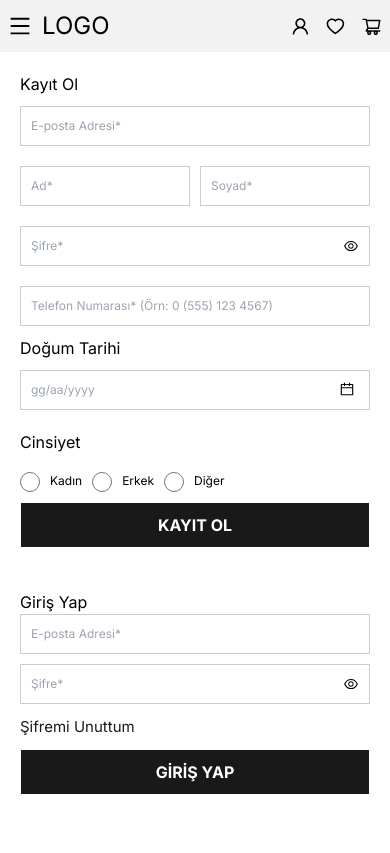
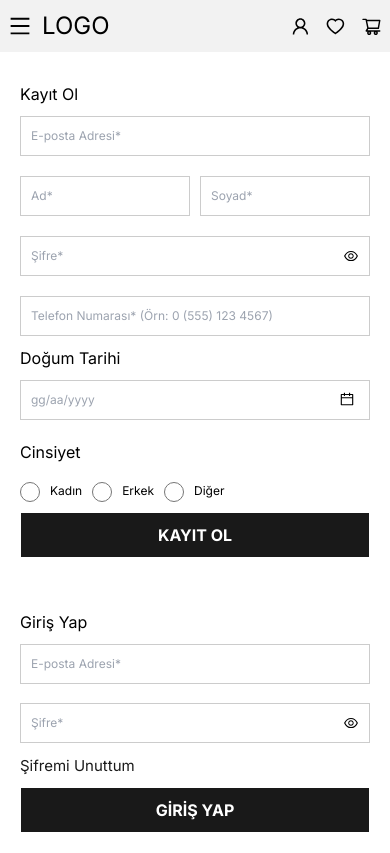
Before and after one commit to mrvozturk/DigitalEmporium, a Next.js app: page /auth in a window 390 px wide. Built offline with nearby package versions, Linux system fonts and the light colour scheme.

Commit message:
The requirement for the phone number to be 11 digits has been introduced, and header margins have been adjusted in 2 forms.

```diff
--- a/src/app/auth/login/login.module.css
+++ b/src/app/auth/login/login.module.css
@@ -6,7 +6,9 @@
   display: flex;
   flex-direction: column;
 }
-
+.loginFormContainer h2 {
+  margin-top: 10px;
+}
 /* phone size */
 @media (max-width: 768px) {
   .loginFormContainer {
@@ -18,7 +20,8 @@
 .nameContainer input[type='text'] {
   width: 100%;
   padding: 10px;
-  margin-bottom: 10px;
+  margin-top: 10px;
+  margin-bottom: 18.5px;
   border: 1px solid rgba(0, 0, 0, 0.2);
   outline: none;
   font-size: 12px;
--- a/src/app/auth/register/index.tsx
+++ b/src/app/auth/register/index.tsx
@@ -83,6 +83,13 @@ const RegisterForm: React.FC = () => {
       setShowPasswordCriteria(true);
     } else {
       setShowPasswordCriteria(false);
+    }
+
+    const phoneNumber = form.phoneNumber.value.replace(/\D/g, '');
+    if (!phoneNumber) {
+      errors.phoneNumber = 'Bu alan zorunludur';
+    } else if (phoneNumber.length < 11) {
+      errors.phoneNumber = 'Bu alan en az 11 karakter olmalıdır';
     }
 
     setFormErrors(errors);
--- a/src/app/auth/register/register.module.css
+++ b/src/app/auth/register/register.module.css
@@ -6,7 +6,9 @@
   display: flex;
   flex-direction: column;
 }
-
+.formContainer h2 {
+  margin-top: 10px;
+}
 /* phone size */
 
 @media (max-width: 768px) {
```
